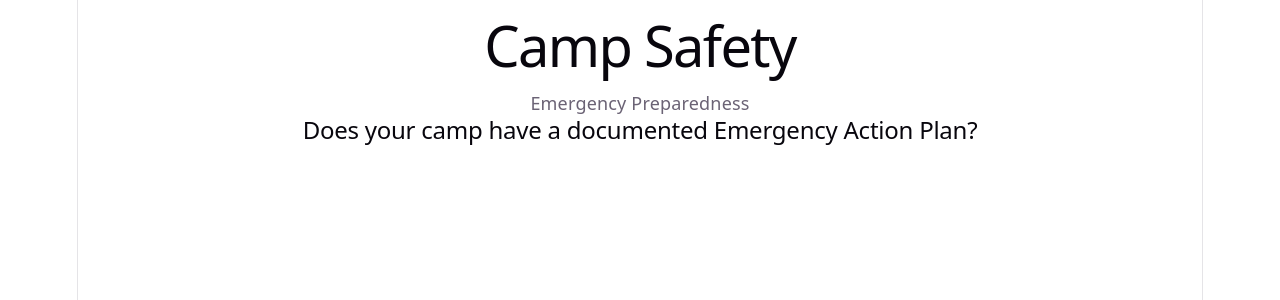
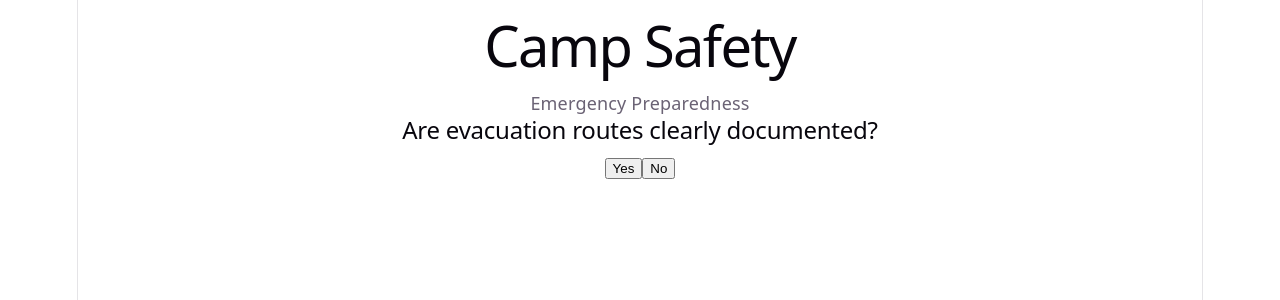
Before and after one commit to tabera2/Camp-Safety, a React (Vite) app: page / in a window 1280 px wide. Shown: the top 300 px of the page. Built offline with nearby package versions, Linux system fonts and the light colour scheme.

Commit message:
rendering question works

```diff
--- a/src/App.tsx
+++ b/src/App.tsx
@@ -10,7 +10,7 @@ function App() {
     <main>
       <h1> Camp Safety</h1>
 
-      <QuestionCard question={questions[0]} />
+      <QuestionCard question={questions[2]} />
     </main>
   )
 }
--- a/src/components/QuestionCard.tsx
+++ b/src/components/QuestionCard.tsx
@@ -10,6 +10,22 @@ function QuestionCard({ question }: QuestionCardProps) {
             <p>{question.category}</p>
 
             <h2>{question.question}</h2>
+            {question.type == "boolean" && (
+                <div>
+                    <button type="button">Yes</button>
+                    <button type="button">No</button>
+                </div>
+            )}
+
+            {question.type == "multiple-choice" && (
+                <div>
+                    {question.options?.map((option) => (
+                        <button type="button" key={option}>
+                            {option}
+                        </button>
+                    ))}
+                </div>
+            )}
         </section>
     );
 }
```
